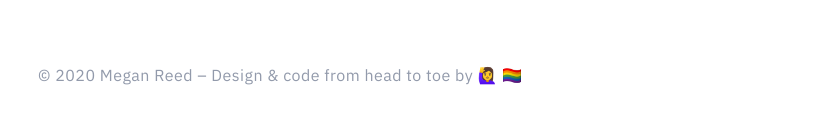
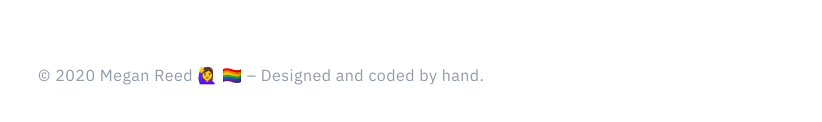
Before and after one commit to reedmegan/portfolio, a plain HTML site: page index.html in a window 1280 px wide. Shown: the part 3140-3262 px from the top of the page, without its empty margins (222-1044 px from the left). Drawn offline with Linux system fonts and the light colour scheme.

Commit message:
Changes to footer

```diff
--- a/index.html
+++ b/index.html
@@ -132,7 +132,7 @@
                             </li>
                             <li class="email"><a href="mailto:reed.megan.n@gmail.com?subject=Me%20%3C%3E%20Megan%20Reed&body=Would%20love%20to%20connect!%20Please%20get%20in%20touch%20with%20the%20best%20time%20and%20place...%0A%0A"> </a></li>
                         </ul>
-                         <p>&copy; 2020 Megan Reed – Design & code from head to toe by 🙋‍♀️ 🏳️‍🌈</p>
+                         <p>&copy; 2020 Megan Reed 🙋‍♀️ 🏳️‍🌈 – Designed and coded by hand. <!--🙋‍♀️ 🏳️‍🌈--></p>
                     </div>
                 </div>
             </div>
```
Also changed, not shown: sommme-chatbot.html (+1 -0 lines), stamford-digital.html (+1 -0 lines), upstay-mobile.html (+1 -0 lines).
